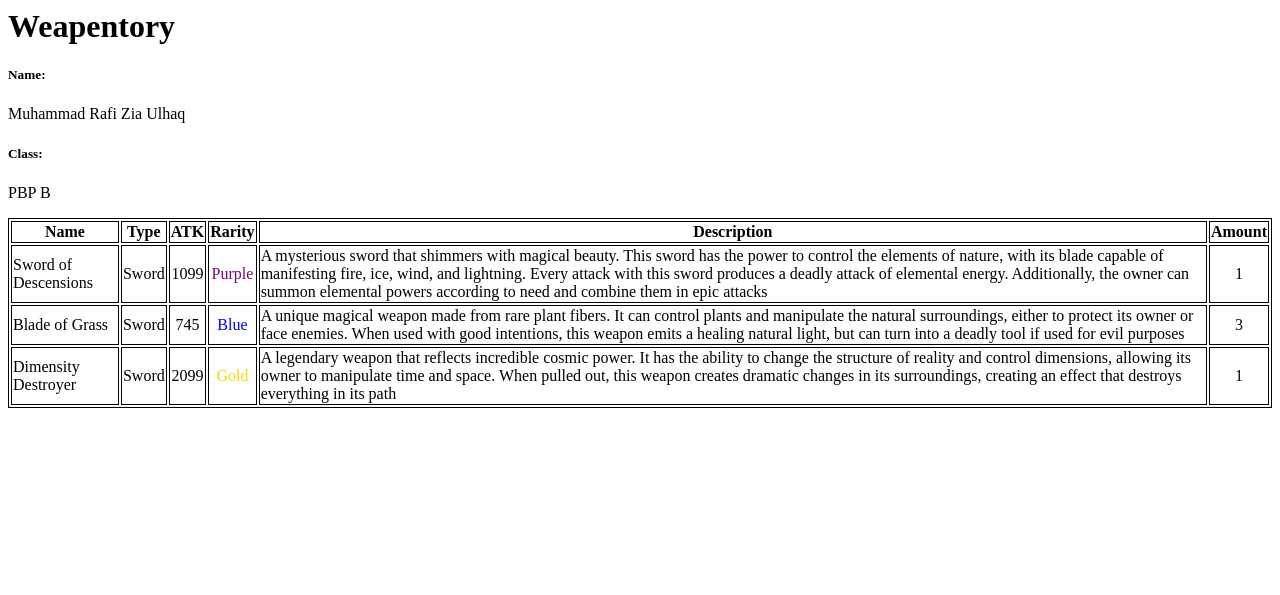
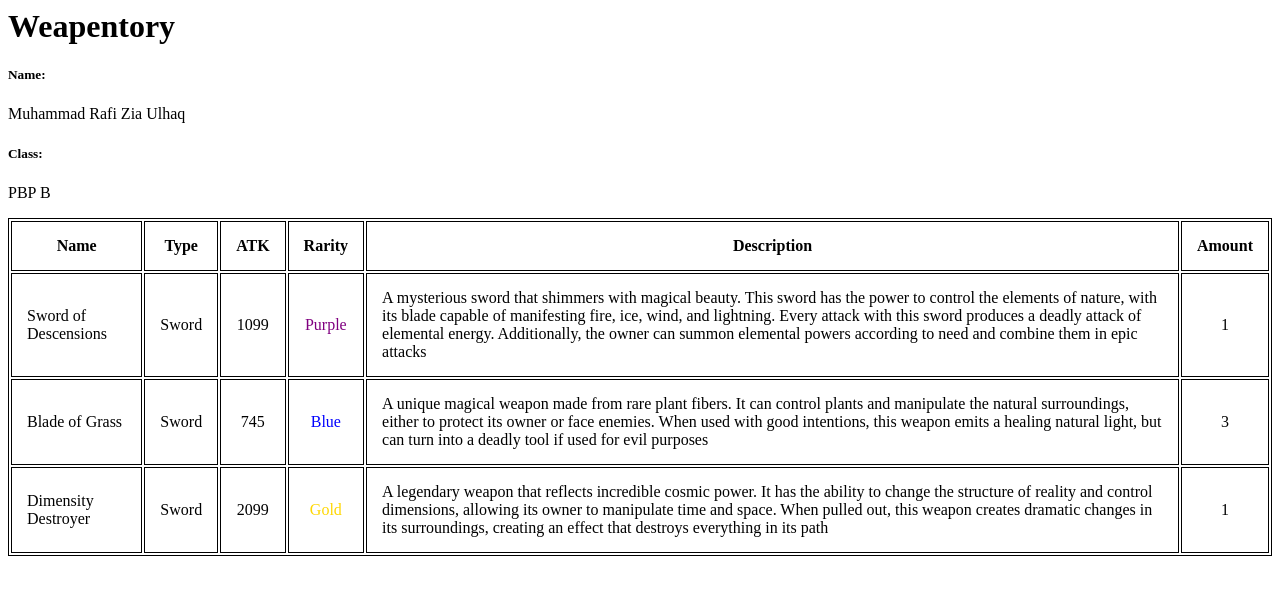
Before and after one commit to rafizia/weapon-inventory, a Django app: page /main/ in a window 1280 px wide. Shown: the top 595 px of the page. Run offline with Django 4.2, Linux system fonts and the light colour scheme.

Commit message:
minor edit

```diff
--- a/main/templates/main.html
+++ b/main/templates/main.html
@@ -1,6 +1,9 @@
 <style>
-    table, th, td {
-      border:1px solid black;
+    th, td {
+       padding: 15px; border:1px solid black
+    }
+    table {
+        border:1px solid black;
     }
 </style>
 
```
Also changed, not shown: README.md.
